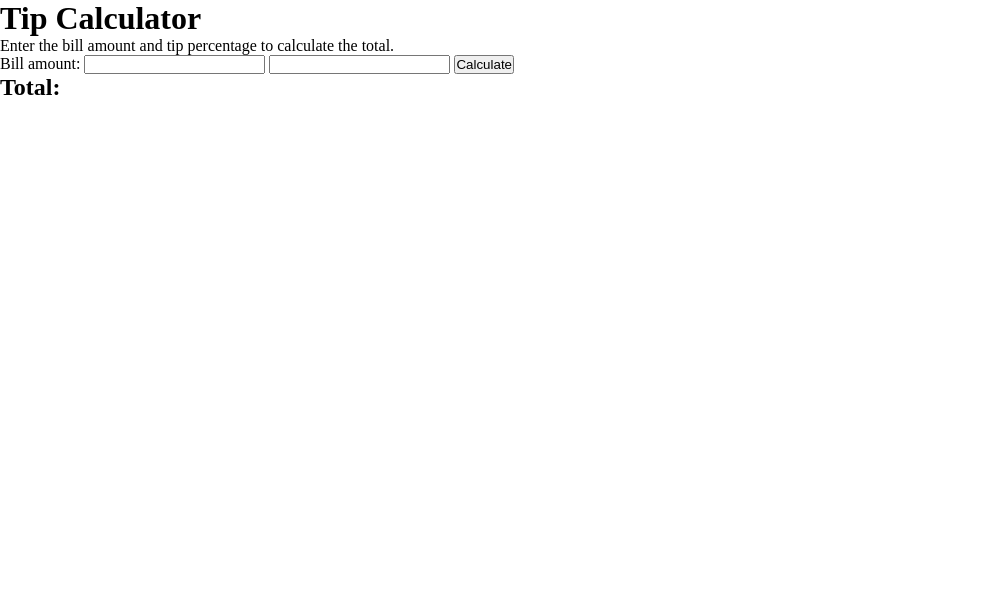
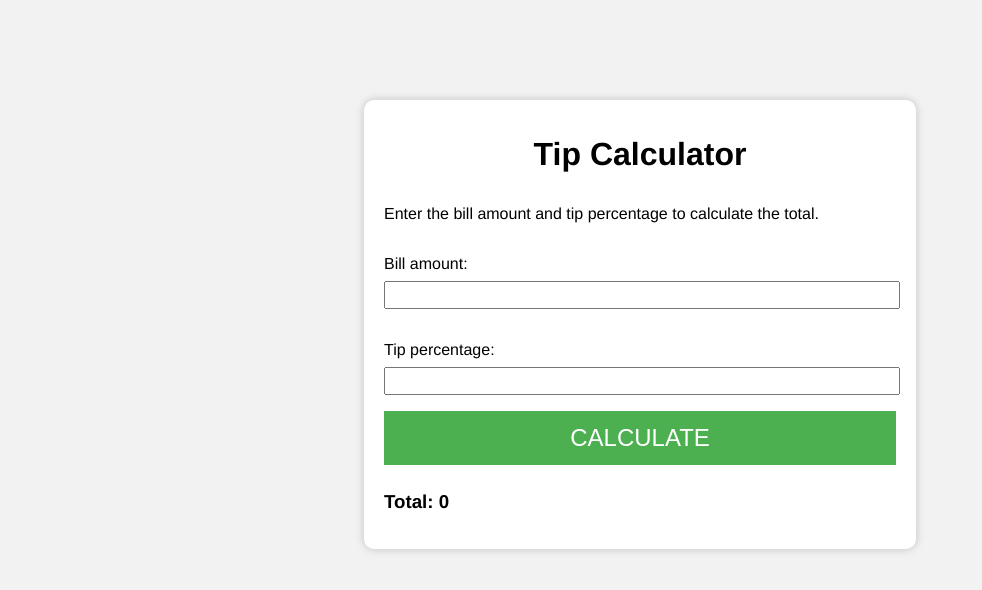
Before and after one commit to amit265/JavaScript-Projects, a plain HTML site: page tip-calculator/index.html in a window 1280 px wide. Shown: the whole page, without its empty margins (0-982 px from the left). Drawn offline with Linux system fonts and the light colour scheme.

Commit message:
tip-calculator finished

```diff
--- a/tip-calculator/index.html
+++ b/tip-calculator/index.html
@@ -14,12 +14,12 @@
             <label for="amount">Bill amount:
                 <input type="number" id="amount">
             </label>
-            <label for="percentae">
+            <label for="percentage"> Tip percentage:
                 <input type="number" name="" id="percentage">
             </label>
 
             <button id="calculate">Calculate</button>
-            <h2 id="total">Total: <span id="totalValue"></span></h2>
+            <h3 id="total">Total: <span id="totalValue">0</span></h3>
         </div>
     </main>
     <script src="script.js"></script>
--- a/tip-calculator/script.js
+++ b/tip-calculator/script.js
@@ -0,0 +1,18 @@
+const amount = document.getElementById("amount");
+const percentage = document.getElementById("percentage");
+const totalValue = document.getElementById("totalValue");
+const calculate = document.getElementById("calculate");
+
+const total = () => {
+  const billValue = amount.value;
+  const tipValue = percentage.value;
+const finalAmount = billValue * (1 + tipValue/100);
+  totalValue.innerText = finalAmount.toFixed(2);
+};
+
+calculate.addEventListener("click", total);
+percentage.addEventListener("keydown", (e) => {
+    if (e.key === 'Enter'){
+        total();
+    }
+})
--- a/tip-calculator/styles.css
+++ b/tip-calculator/styles.css
@@ -2,3 +2,67 @@
     margin: 0;
     padding: 0;
 }
+
+body {
+    background-color: #f2f2f2;
+    font-family: "Helvetica", sans-serif;
+}
+
+main {
+    margin-top: 100px;
+    display: flex;
+    justify-content: center;
+}
+
+.container {
+    min-width: 40%;
+    max-width: 600px;
+    background-color: #ffffff;
+    display: flex;
+    flex-direction: column;
+    padding: 20px;
+    border-radius: 10px;
+    box-shadow: 0px 0px 10px rgba(0, 0, 0, 0.2);
+
+}
+
+button {
+    background-color: #4caf50;
+    color: #ffffff;
+    padding: 0.8rem 0;
+    border: none;
+    cursor: pointer;
+    font-size: 1.5rem;
+    text-transform: uppercase;
+}
+
+button:hover {
+    background-color: gray;
+    color: #000;
+}
+h1 {
+    text-align: center;
+    padding: 1rem 0;
+}
+
+p {
+    padding: 1rem 0 ;
+
+}
+
+label {
+    padding: 1rem 0 ;
+    display: block;
+}
+
+input {
+    margin-top: 0.5rem;
+    height: 1.5rem;
+    width: 100%;
+    display: block;
+}
+
+h3 {
+    padding: 1rem 0;
+    margin-top: 10px;
+}
```
